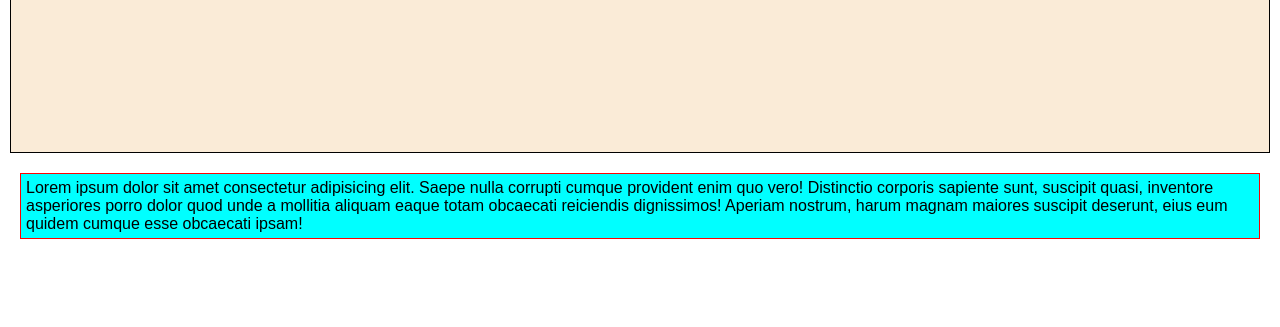
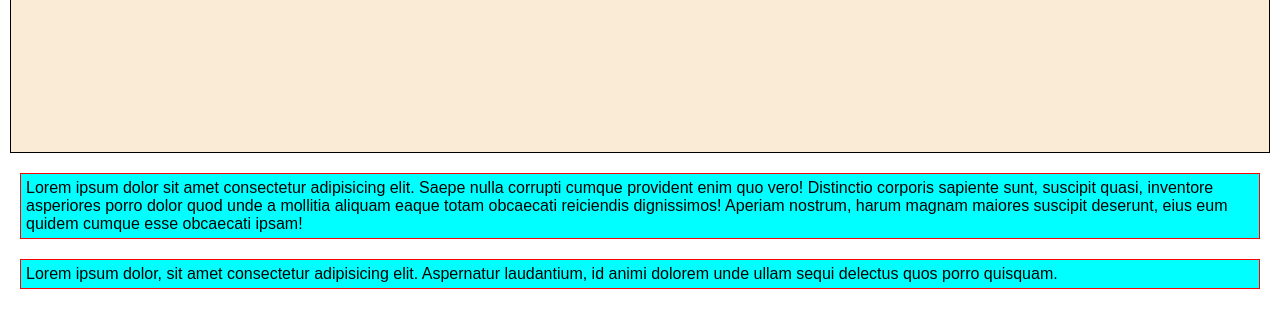
Before and after one commit to RUTIK2818/First-Project, a plain HTML site: page index.html in a window 1280 px wide. Shown: the part 79-406 px from the top of the page. Drawn offline with Linux system fonts and the light colour scheme.

Commit message:
addrd 1 P tags

```diff
--- a/index.html
+++ b/index.html
@@ -11,6 +11,8 @@
 
         <h1>Code With Rutik</h1>
         <p>Lorem ipsum dolor sit amet consectetur adipisicing elit. Saepe nulla corrupti cumque provident enim quo vero! Distinctio corporis sapiente sunt, suscipit quasi, inventore asperiores porro dolor quod unde a mollitia aliquam eaque totam obcaecati reiciendis dignissimos! Aperiam nostrum, harum magnam maiores suscipit deserunt, eius eum quidem cumque esse obcaecati ipsam!</p>
+
+        <p>Lorem ipsum dolor, sit amet consectetur adipisicing elit. Aspernatur laudantium, id animi dolorem unde ullam sequi delectus quos porro quisquam.</p>
     </div>
 </body>
 </html>
--- a/style.css
+++ b/style.css
@@ -11,7 +11,7 @@ h1{
     margin: 10px;
 }
 
-p{
+p {
     font-family: sans-serif;
     background-color: aqua;
     color: black;
```
